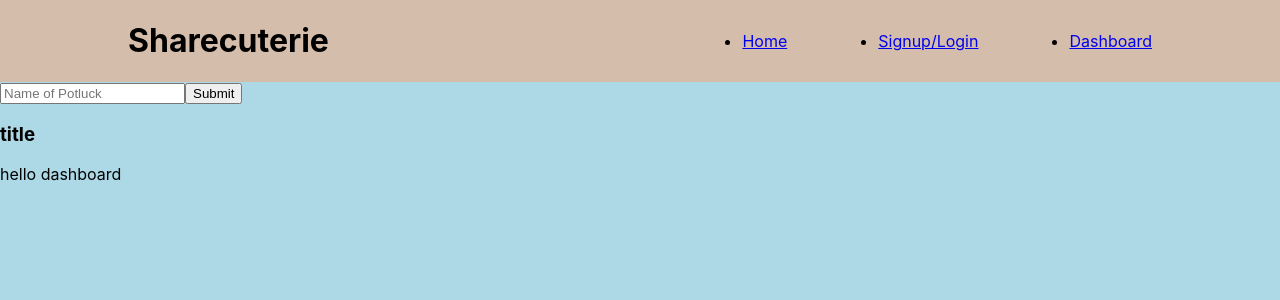
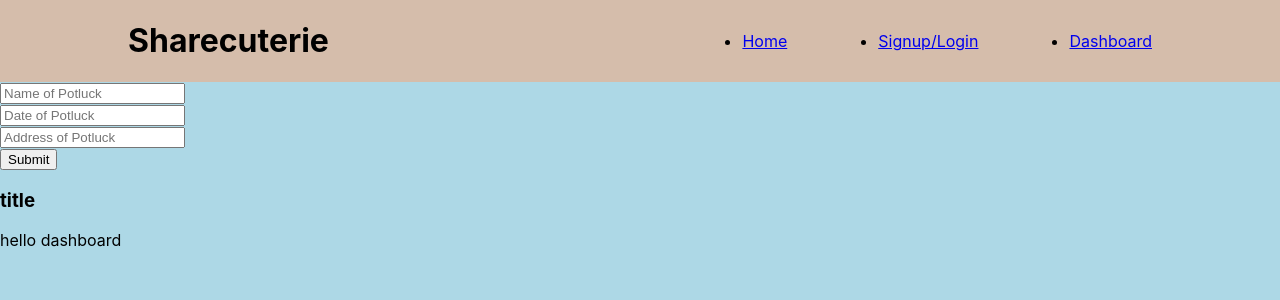
Before and after one commit to mconanan/potluck, a React (Create React App) app in the folder client/: page /dashboard in a window 1280 px wide. Shown: the top 300 px of the page. Built offline with nearby package versions, Linux system fonts and the light colour scheme.

Commit message:
worked on create potluck component; still giving 400 error on request; changed 3 lines in mutations under add_potluck to match form input names

```diff
--- a/client/src/components/CreatePotluck.js
+++ b/client/src/components/CreatePotluck.js
@@ -5,9 +5,12 @@ import { ADD_POTLUCK } from "../utils/mutations";
 
 import Auth from "../utils/auth";
 
-const CreatePotluckForm = () => {
+
+const CreatePotluckForm = (props) => {
+
+
   const [formState, setFormState] = useState({
-    potluckName: "",
+    potluckName: "", potluckAddress: "", potluckDate: "",
   });
   const [addPotluck, { error, data }] = useMutation(ADD_POTLUCK);
 
@@ -33,6 +36,9 @@ const CreatePotluckForm = () => {
     } catch (e) {
       console.error(e);
     }
+
+
+
   };
 
     return (
@@ -41,12 +47,30 @@ const CreatePotluckForm = () => {
           <input
             className="form-input"
             placeholder="Name of Potluck"
-            name="potluck"
+            name="potluckName"
             type="text"
-            value={formState.name}
+            value={formState.potluckName}
             onChange={handleChange}
           />
-
+          <br/>
+    <input
+            className="form-input"
+            placeholder="Date of Potluck"
+            name="potluckDate"
+            type="text"
+            value={formState.potluckDate}
+            onChange={handleChange}
+          />
+          <br/>
+          <input
+            className="form-input"
+            placeholder="Address of Potluck"
+            name="potluckAddress"
+            type="text"
+            value={formState.potluckAddress}
+            onChange={handleChange}
+          />
+          <br/>
           <button
             className="btn btn-block btn-primary"
             style={{ cursor: "pointer" }}
@@ -55,6 +79,14 @@ const CreatePotluckForm = () => {
             Submit
           </button>
         </form>
+
+        {/* /* //  added to display potlucks if user is logged in
+  // const isLoggedIn = props.user.login;
+  // (isLoggedIn) ? {
+  //   user.potlucks.length > 0 ? <div>user.potlucks</div
+  // } :  <p>"No potlucks yet"</p> */}
+
+
       </div>
     );
   }
--- a/client/src/utils/mutations.js
+++ b/client/src/utils/mutations.js
@@ -24,10 +24,10 @@ export const ADD_USER = gql`
   }
 `;
 
-export const ADD_POTLUCK = gql `
-mutation addPotluck ($potluckName: String!, $potluckAddress: String!, $potluckDate: String) {
+export const ADD_POTLUCK = gql`
+mutation addPotluck ($potluckName: String!, $potluckAddress: String!, $potluckDate: String!) {
   addPotluck(potluckName: $potluckName, potluckAddress: $potluckAddress, potluckDate: $potluckDate) {
-    potluck {
+    Potluck {
       potluckName
       potluckAddress
       potluckDate
```
